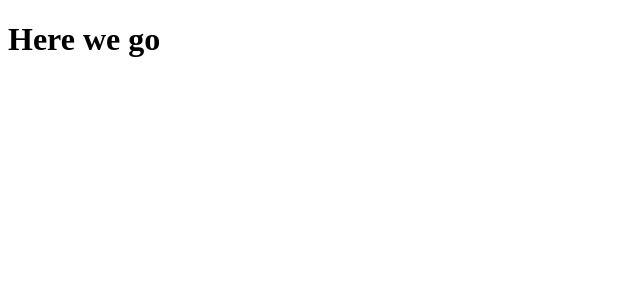
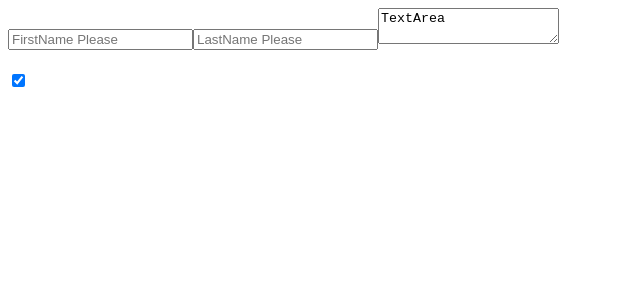
Before and after one commit to venkateshprasad598/React-JS, a React (Create React App) app in the folder bob-course/: page / in a window 1280 px wide. Shown: the top 300 px of the page, without its empty margins (0-640 px from the left). Built offline with nearby package versions, Linux system fonts and the light colour scheme.

Commit message:
Add them

```diff
--- a/bob-course/src/App.js
+++ b/bob-course/src/App.js
@@ -156,28 +156,87 @@ import Controler from "./components/Joke"
 //   }
 // }
 
-class App extends Component {
-  constructor() {
+// class App extends Component {
+//   constructor() {
+//     super()
+//     this.state = {
+//       isLogged: true
+//     }
+//   }
+
+//   componentDidMount(){
+//     setTimeout(() => {
+//       this.setState({
+//         isLogged : false
+//       })
+//     }, 3000);
+//   }
+
+
+//   render() {
+//     return (
+//       <Conditional isLogged = {this.state.isLogged} />
+//     )
+//   }
+// }
+
+
+
+// class App extends Component{
+//   constructor(){
+//     super()
+//     this.state={
+//       myData: {}
+//     }
+//   }
+
+//   componentDidMount(){
+//     fetch("https://swapi.co/api/people/1")
+//     .then(resolve => resolve.json())
+//   .then(data => {
+//     console.log(data);
+//   })
+//   }
+//   render(){
+//     return(
+//       <div>
+//          {this.state.myData.name}
+//       </div>
+//     )
+//   }
+// }
+
+class App extends Component{
+  constructor(){
     super()
     this.state = {
-      isLogged: true
+      firstName : "",
+      isFriendly : true
     }
+    this.fullName = this.fullName.bind(this)
   }
 
-  componentDidMount(){
-    setTimeout(() => {
-      this.setState({
-        isLogged : false
-      })
-    }, 3000);
+  fullName(event){
+    const {name, value, type, checked} = event.target
+   type === "checkbox" ? this.setState({[name] : checked}) : this.setState({
+      [name] : value
+    })
   }
 
 
-  render() {
-    return (
-      <Conditional isLogged = {this.state.isLogged} />
+  render(){
+    return(
+      <div>
+        <input type="text" name="firstName" id="" placeholder = "FirstName Please" onChange = {this.fullName}/>
+        <input type="text" name="lastName" id="" placeholder = "LastName Please" onChange = {this.fullName}/>
+        <textarea value = {"TextArea"} />
+        <h1>{this.state.firstName}</h1>
+        <h1>{this.state.lastName}</h1>
+        <input type="checkbox" name="isFriendly" id="" checked = {this.state.isFriendly} onChange = {this.fullName}/>
+      </div>
     )
   }
 }
 
+
 export default App
```
